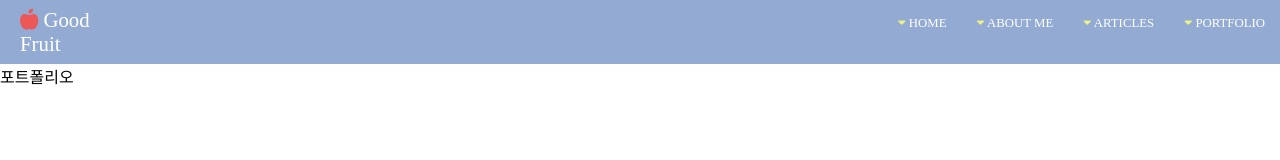
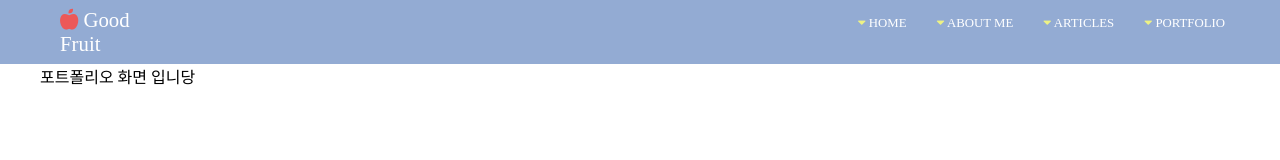
Before and after one commit to seoyoenkk68/blog, a plain HTML site: page docs/portfolio.html in a window 1280 px wide. Drawn offline with Linux system fonts and the light colour scheme; a web font is replaced by a local one.

Commit message:
Add files via upload

```diff
--- a/docs/about_me.css
+++ b/docs/about_me.css
@@ -69,7 +69,16 @@ a {
     display: block;
 }
 
+.con {
+    margin-right: auto;
+    margin-left: auto;
+}
+
 /* 커스텀 시작 */
+.con {
+    width: 1200px;
+}
+
 
 /* 탑바 시작 */
 .top-bar {
@@ -77,16 +86,16 @@ a {
     color: #fff;
 }
 
-.top-bar>div:first-child {
+.top-bar>.con>div:first-child {
     width: 150px;
     /*   border: 1px solid red; */
 }
 
-.top-bar>div:nth-child(2) {
+.top-bar>.con>div:nth-child(2) {
     width: calc(100% - 150px - 400px);
 }
 
-.top-bar>div:last-child {
+.top-bar>.con>div:last-child {
     width: 400px;
     /*   border: 1px solid red; */
 }
--- a/docs/articles.css
+++ b/docs/articles.css
@@ -69,7 +69,16 @@ a {
     display: block;
 }
 
+.con {
+    margin-right: auto;
+    margin-left: auto;
+}
+
 /* 커스텀 시작 */
+.con {
+    width: 1200px;
+}
+
 
 /* 탑바 시작 */
 .top-bar {
@@ -77,16 +86,16 @@ a {
     color: #fff;
 }
 
-.top-bar>div:first-child {
+.top-bar>.con>div:first-child {
     width: 150px;
     /*   border: 1px solid red; */
 }
 
-.top-bar>div:nth-child(2) {
+.top-bar>.con>div:nth-child(2) {
     width: calc(100% - 150px - 400px);
 }
 
-.top-bar>div:last-child {
+.top-bar>.con>div:last-child {
     width: 400px;
     /*   border: 1px solid red; */
 }
--- a/docs/index.css
+++ b/docs/index.css
@@ -174,8 +174,10 @@ a.top-bar__logo span i {
 
 .work-list-box > ul > li > img {
     width: 100%;
-    display: block;;
+    display: block;
 }
+
+
 
 /* work-list-box 끝 */
 
--- a/docs/portfolio.css
+++ b/docs/portfolio.css
@@ -69,7 +69,16 @@ a {
     display: block;
 }
 
+.con {
+    margin-right: auto;
+    margin-left: auto;
+}
+
 /* 커스텀 시작 */
+.con {
+    width: 1200px;
+}
+
 
 /* 탑바 시작 */
 .top-bar {
@@ -77,16 +86,16 @@ a {
     color: #fff;
 }
 
-.top-bar>div:first-child {
+.top-bar>.con>div:first-child {
     width: 150px;
     /*   border: 1px solid red; */
 }
 
-.top-bar>div:nth-child(2) {
+.top-bar>.con>div:nth-child(2) {
     width: calc(100% - 150px - 400px);
 }
 
-.top-bar>div:last-child {
+.top-bar>.con>div:last-child {
     width: 400px;
     /*   border: 1px solid red; */
 }
--- a/docs/portfolio.html
+++ b/docs/portfolio.html
@@ -17,7 +17,10 @@
 <body>
 
 
-    <header class="top-bar inline-grid">
+    <header class="top-bar">
+
+        <div class="con inline-grid">
+
             <!--  로고 공간  -->
             <div>
                 <!--  로고  -->
@@ -214,8 +217,16 @@
                     </ul>
                 </nav>
             </div>
+
+        </div>
+
     </header>
-    포트폴리오
+    <section>
+        <div class="con">
+            포트폴리오 화면 입니당
+        </div>
+    </section>
+
 </body>
 
 </html>
```
Also changed, not shown: docs/about_me.html (+14 -3 lines), docs/articles.html (+13 -2 lines), docs/index.html (+8 -9 lines), docs/img/work_1.jpg (added), docs/img/work_2.jpg (added), docs/img/work_3.jpg (added), docs/img/work_4.jpg (added). Lines whose indentation alone changed are shown as unchanged.
